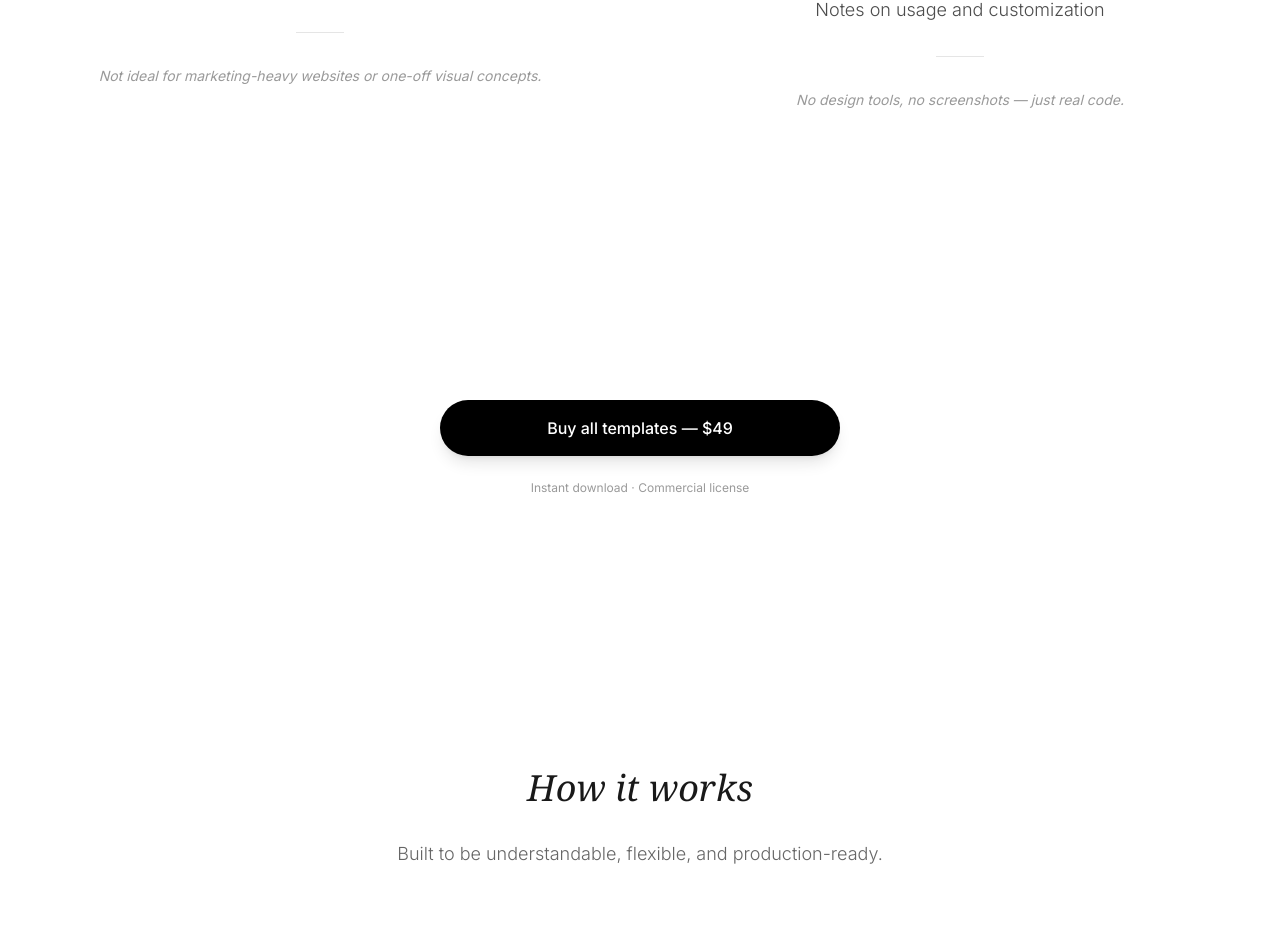
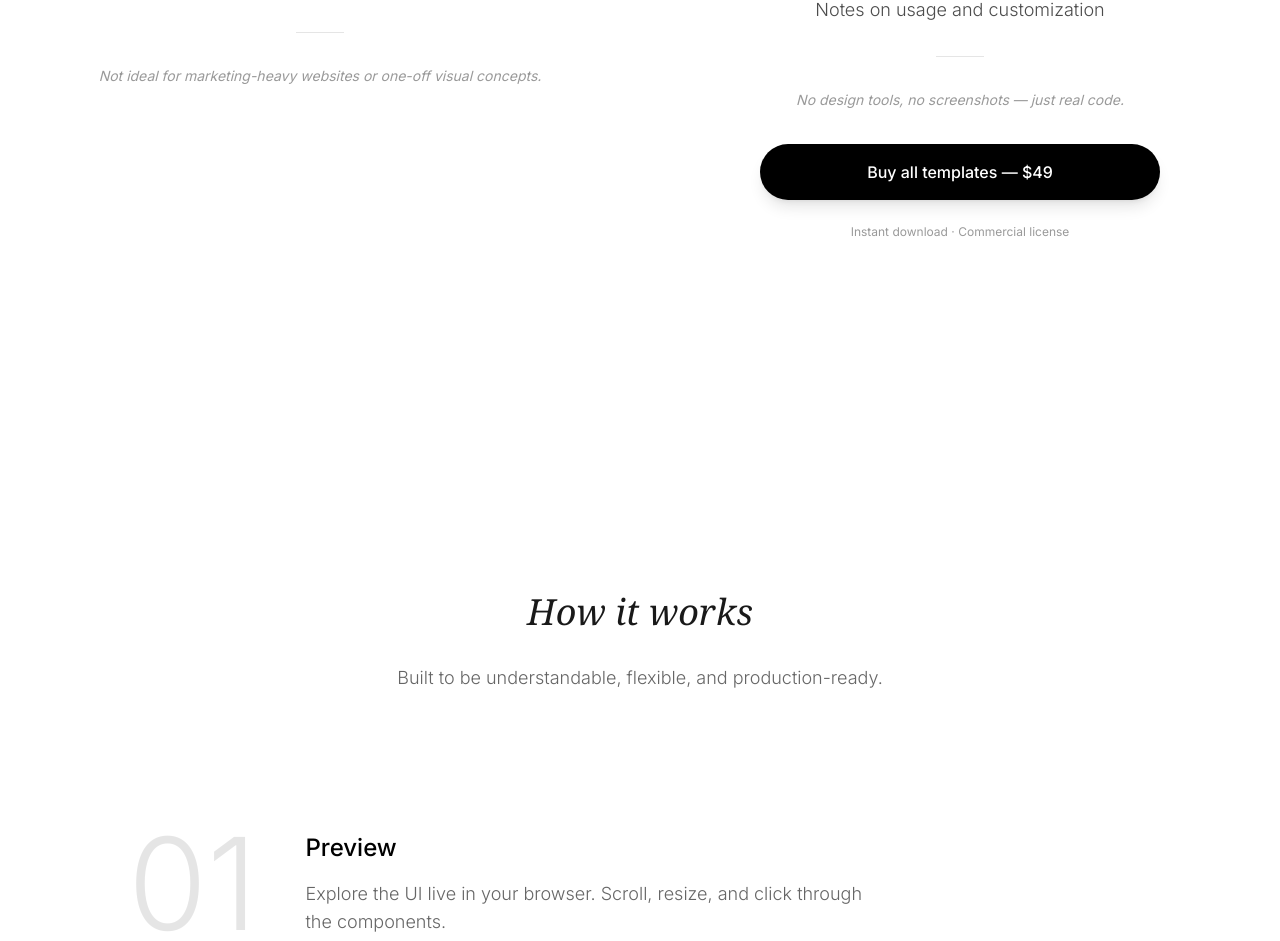
Before and after one commit to mh2023sfdbf/itsmarta-ui-kit, a Next.js app: page / in a window 1280 px wide. Shown: the part 3950-4891 px from the top of the page. Built offline with nearby package versions, Linux system fonts and the light colour scheme; a web font is replaced by a local one.

Commit message:
Move CTA button into Each kit includes section for better visual flow

```diff
--- a/components/sections/HeroGlassy.tsx
+++ b/components/sections/HeroGlassy.tsx
@@ -1218,18 +1218,12 @@ export default function PricingCards() {
 
               <div className="w-12 h-px bg-black/10 my-10 mx-auto"></div>
 
-              <p className="text-sm text-black/40 italic leading-relaxed">
+              <p className="text-sm text-black/40 italic leading-relaxed mb-10">
                 No design tools, no screenshots — just real code.
               </p>
-            </div>
-          </div>
-        </div>
-      </div>
 
-      {/* Minimal CTA Section */}
-      <div className="mx-auto w-full max-w-7xl px-4 sm:px-6 md:px-8">
-        <div className="pt-24 sm:pt-32 md:pt-40 pb-8 sm:pb-12">
-          <div className="max-w-3xl mx-auto text-center">
+              {/* CTA Button */}
+              <div className="mt-12">
                 <a
                   href="https://buy.stripe.com/test_28E4gy5Wf2i37Ri4QJ4ko02"
                   className="inline-block w-full sm:w-auto sm:min-w-[400px] px-12 py-4 rounded-full bg-black text-white text-base font-medium hover:bg-black/90 transition-all duration-200 shadow-lg hover:shadow-xl hover:scale-[1.02]"
@@ -1239,6 +1233,8 @@ export default function PricingCards() {
                 <p className="text-xs text-black/40 mt-6">
                   Instant download · Commercial license
                 </p>
+              </div>
+            </div>
           </div>
         </div>
       </div>
```
Lines whose indentation alone changed are shown as unchanged.
